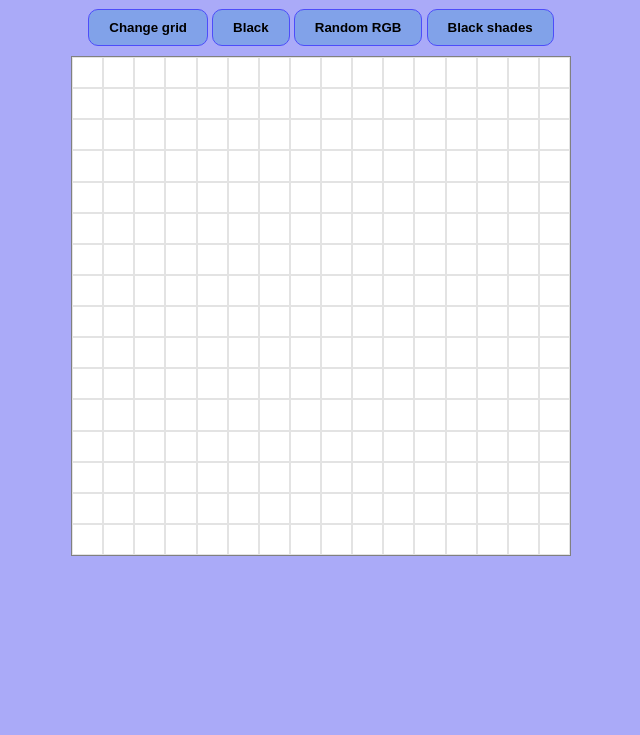
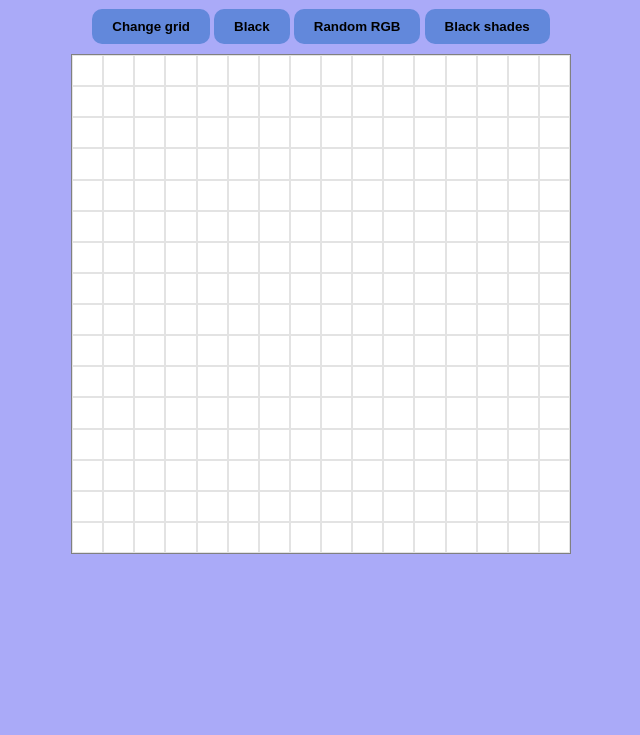
Before and after one commit to wissman77/etch-a-sketch, a plain HTML site: page index.html in a window 1280 px wide. Shown: the part 65-800 px from the top of the page, without its empty margins (319-959 px from the left). Drawn offline with Linux system fonts and the light colour scheme.

Commit message:
Change color and background color for buttons at hover state and remove black class from css file

```diff
--- a/style.css
+++ b/style.css
@@ -28,15 +28,15 @@ main {
   margin-bottom: 10px;
   padding: 10px 20px;
   font-weight: bold;
-  background: rgb(129, 162, 233);
-  border: 1px solid rgb(77, 77, 250);
+  background: rgb(98, 136, 219);
+  border: 0;
   border-radius: 10px;
 }
 
 .btn:hover {
   background: rgb(77, 77, 250);
-  border: 1px solid rgb(129, 162, 233);
   box-shadow: 2px 2px 2px 2px rgb(202, 240, 245);
+  color: rgb(202, 240, 245);
 }
 
 .container {
@@ -56,7 +56,3 @@ main {
   margin: 0;
   border-collapse: collapse;
 }
-
-.black {
-  background-color: #000;
-}
```
